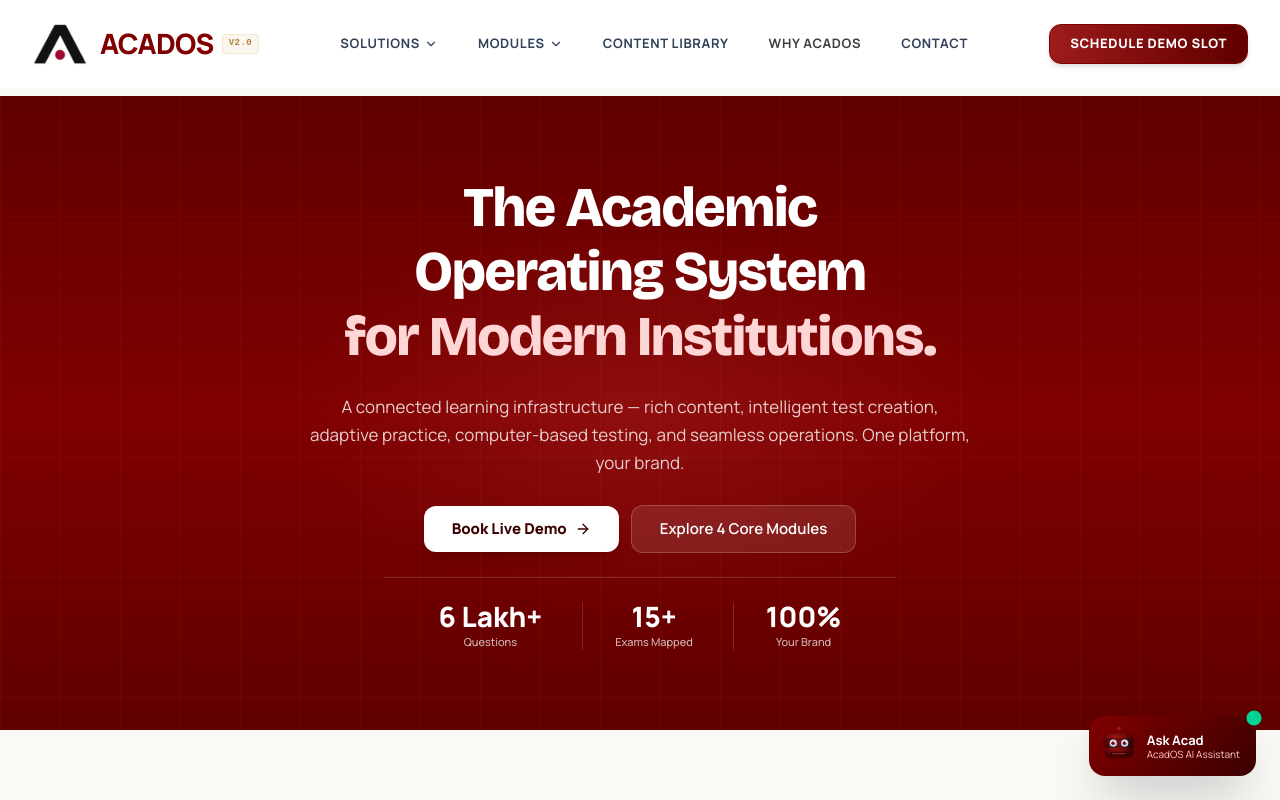
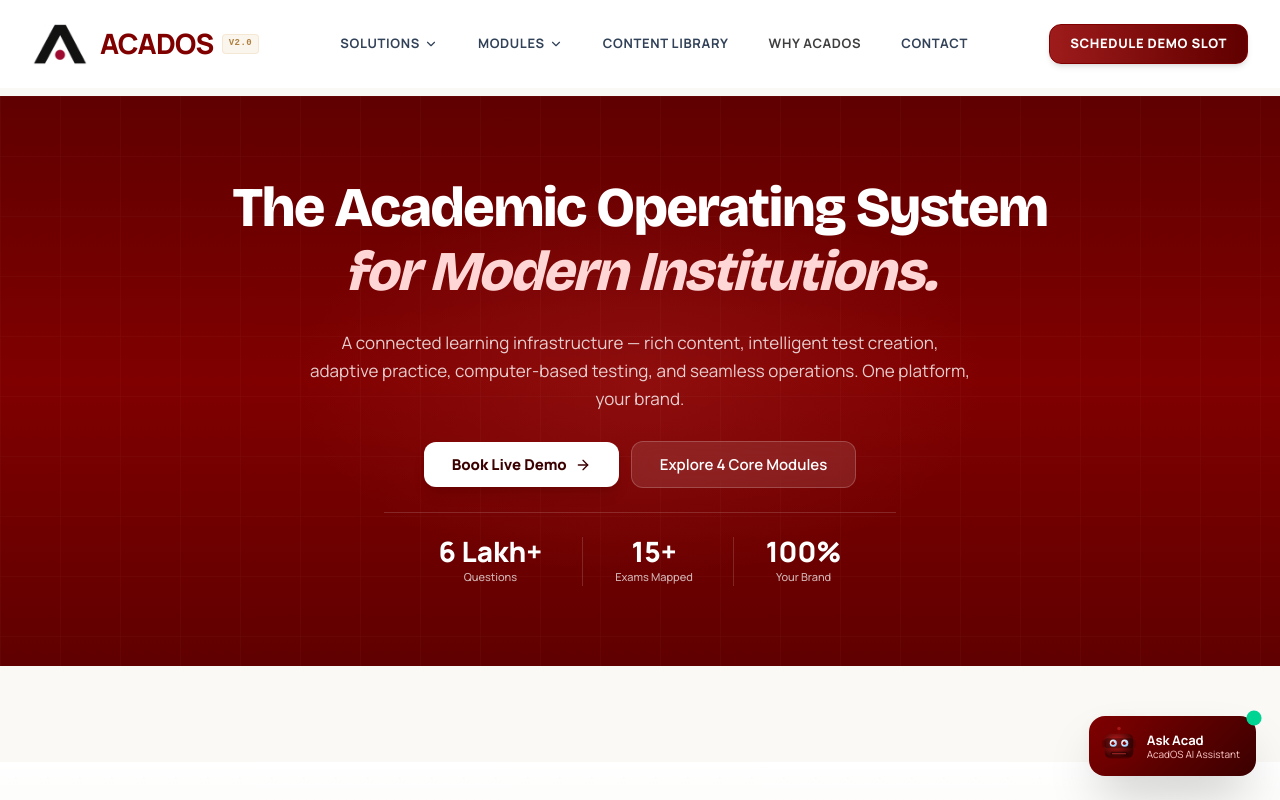
Before and after one commit to hoduacademycontenttwo-sudo/AcadOS, a React (Vite) app: page / in a window 1280 px wide. Shown: the top 800 px of the page. Built offline with nearby package versions, Linux system fonts and the light colour scheme; a web font is replaced by a local one.

Commit message:
feat: ensure hero headline stays strictly in 2 lines centered

```diff
--- a/src/App.tsx
+++ b/src/App.tsx
@@ -505,10 +505,10 @@
                 <div className="relative z-10 max-w-4xl mx-auto px-4 sm:px-6 lg:px-8 text-center">
                   <div className="space-y-5 sm:space-y-6 flex flex-col items-center">
 
-                    {/* Main Headline in 2 Clean Lines */}
-                    <h1 className="text-3xl sm:text-5xl lg:text-[3.5rem] font-serif font-extrabold text-white leading-[1.15] tracking-tight max-w-3xl">
-                      The Academic Operating System <br className="hidden sm:inline" />
-                      <em className="not-italic text-maroon-200">for Modern Institutions.</em>
+                    {/* Main Headline in Exact 2 Clean Lines */}
+                    <h1 className="text-2xl sm:text-4xl md:text-5xl lg:text-[3.5rem] font-serif font-extrabold text-white leading-[1.15] tracking-tight max-w-5xl mx-auto">
+                      <span className="block">The Academic Operating System</span>
+                      <span className="block text-maroon-200 font-serif italic">for Modern Institutions.</span>
                     </h1>
 
                     {/* Subtitle */}
```
